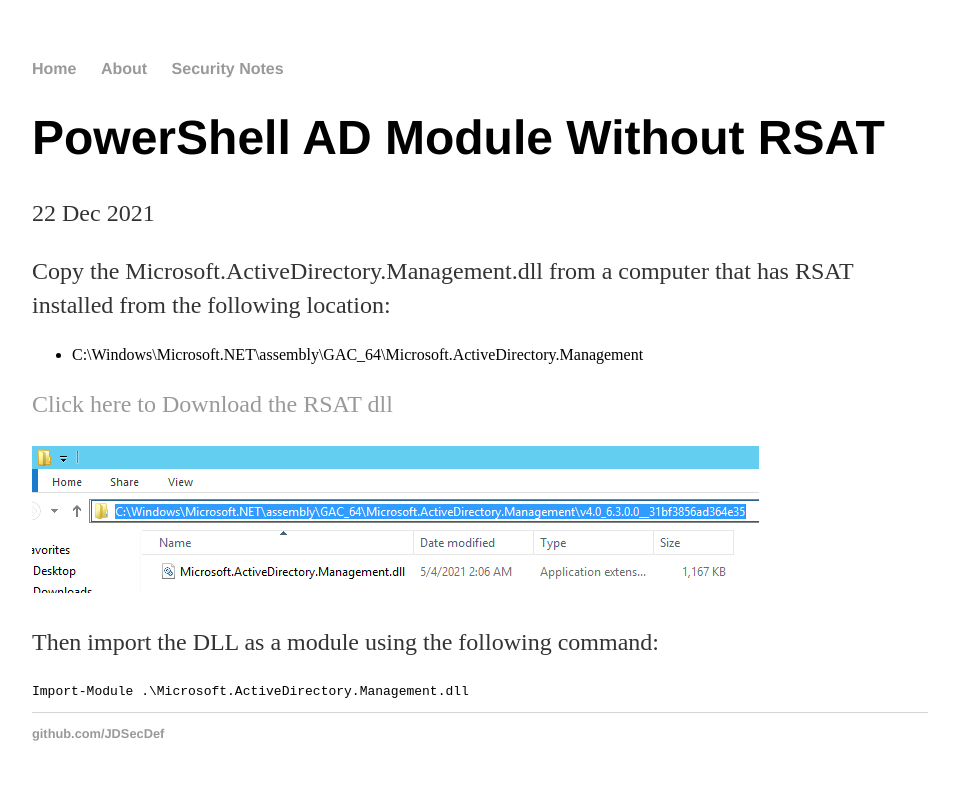
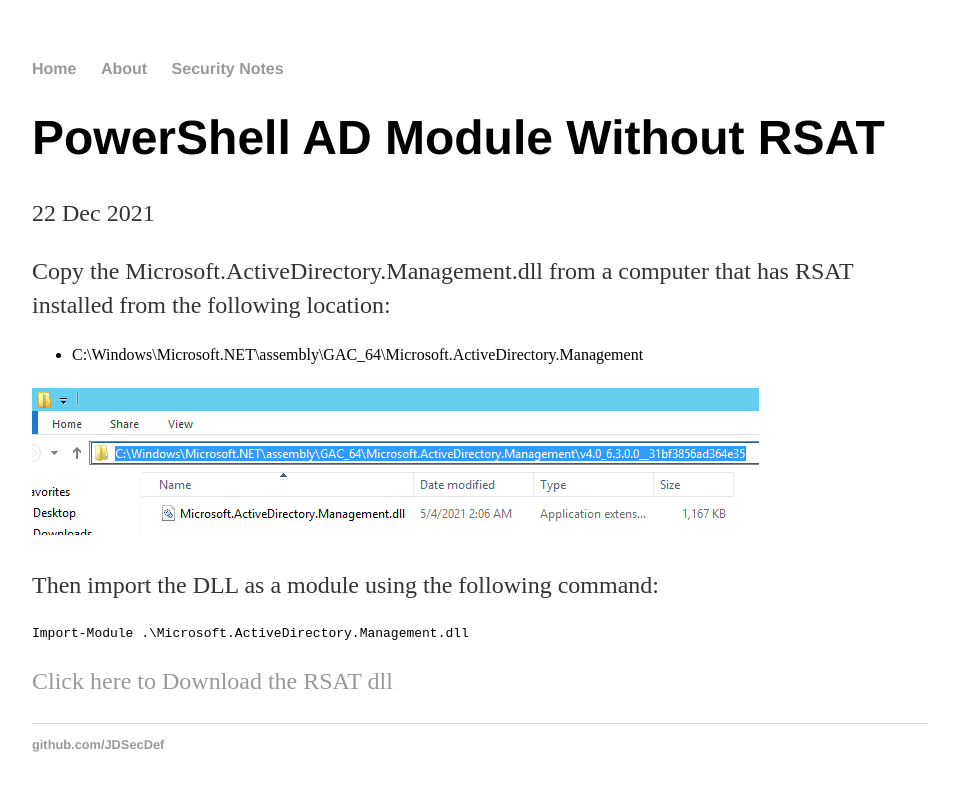
Before and after one commit to JDSecDef/JDSecDef.github.io, a Jekyll site: the page built from _posts/2021-12-22-AD-Module-Without-RSAT.md, in a window 1280 px wide. Shown: the top 791 px of the page, without its empty margins (160-1119 px from the left). Built offline with Jekyll 4.4.1, drawn with Linux system fonts in a browser that asks for light colours; Markdown is read by kramdown in place of the engine named in the settings.

```diff
--- a/_posts/2021-12-22-AD-Module-Without-RSAT.md
+++ b/_posts/2021-12-22-AD-Module-Without-RSAT.md
@@ -8,10 +8,10 @@ date: 2021-12-22
 
 <ul><li>C:\Windows\Microsoft.NET\assembly\GAC_64\Microsoft.ActiveDirectory.Management</li></ul>
 
-[Click here to Download the RSAT dll](/assets/Microsoft.ActiveDirectory.Management.dll)
-
 ![useful image]({{ https://jdsecdef.github.io/ }}/assets/ADRSATdll.png)
 
 <p>Then import the DLL as a module using the following command:</p>
 
 <pre><code>Import-Module .\Microsoft.ActiveDirectory.Management.dll</code></pre>
+
+[Click here to Download the RSAT dll](/assets/Microsoft.ActiveDirectory.Management.dll)
```
